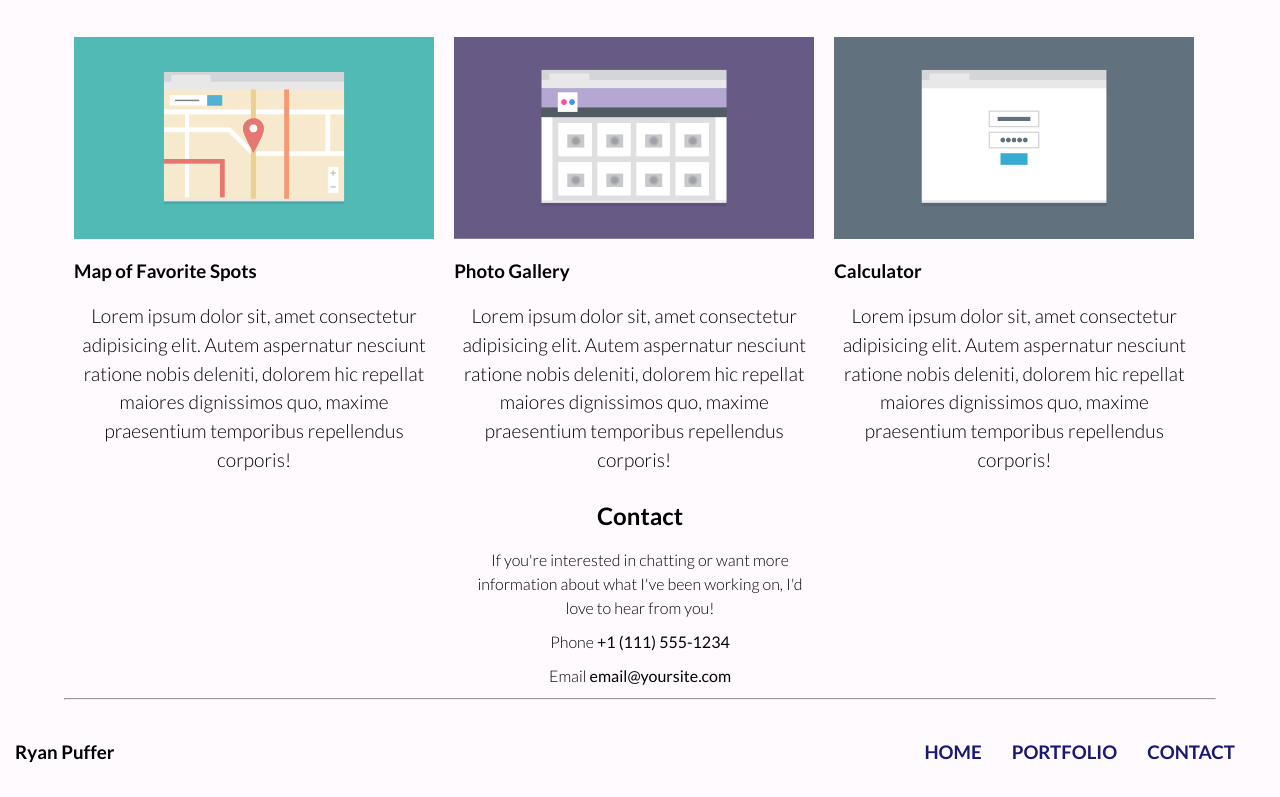
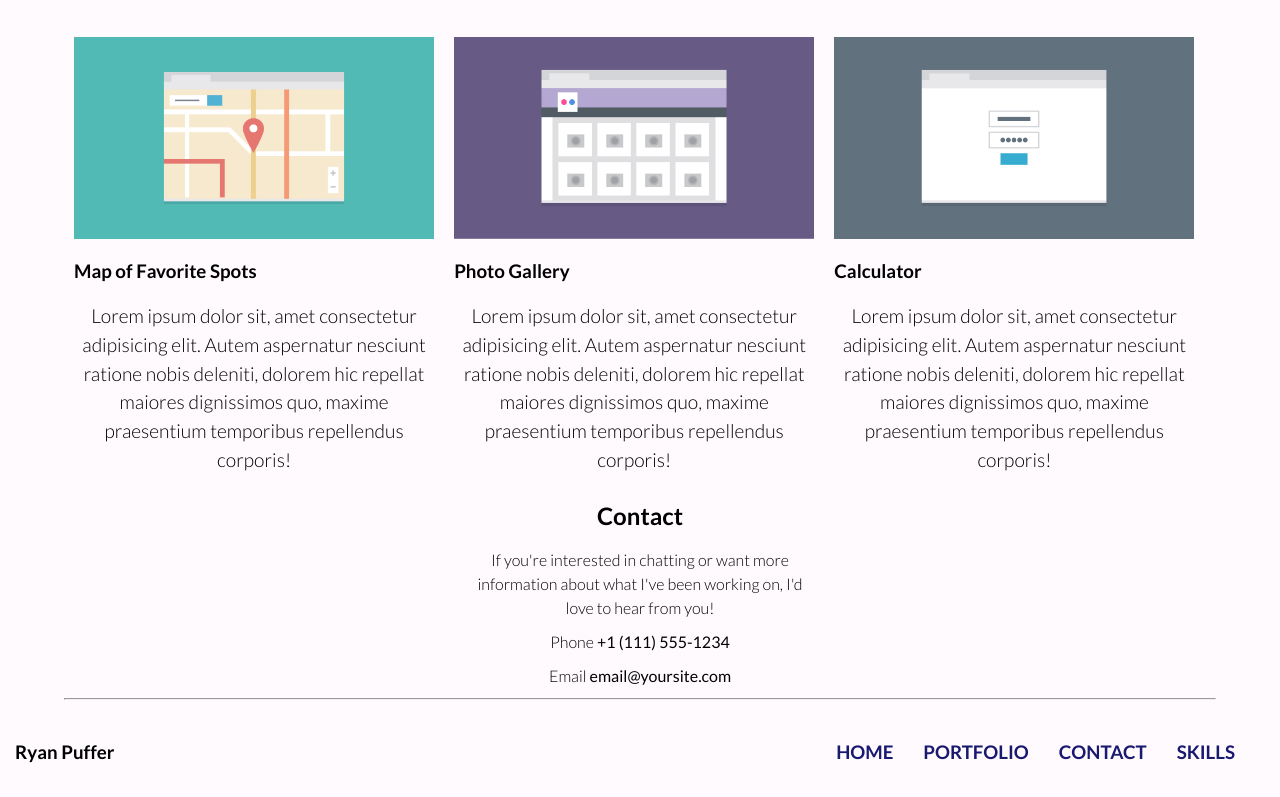
Before and after one commit to ryan-puffer/responsive-portfolio-project, a plain HTML site: page index.html in a window 1280 px wide. Shown: the part 1683-2480 px from the top of the page. Drawn offline with Linux system fonts and the light colour scheme.

Commit message:
fix footer links

```diff
--- a/css/style.css
+++ b/css/style.css
@@ -208,7 +208,7 @@
 		display: none;
 	}
 
-	#footer-nav {
+	.footer-nav {
 		display: inline-block;
 	}
 }
--- a/index.html
+++ b/index.html
@@ -15,7 +15,7 @@
                 <ul class="main-nav">
                     <li><a href="index.html">Home</a></li>
                     <li><a href="#portfolio">Portfolio</a></li>
-                    <li><a href="#contact-link">Contact</a></li>
+                    <li><a href="#bottom">Contact</a></li>
                     <li><a href="#skills">Skills</a></li>
                 </ul>
             </nav>
@@ -83,11 +83,12 @@
             <hr>
         </div>
         <h3 class="footer-name">Ryan Puffer</h3>
-        <nav>
+        <nav id="bottom">
             <h3 class="footer-link"><a id="btt-link" href="#top">Back to top</a></h3>
-            <h3 class="footer-link"><a id="footer-nav" href="#contact">Contact</a></h3>
-            <h3 class="footer-link"><a id="footer-nav" href="#portfolio">Portfolio</a></h3>
-            <h3 class="footer-link"><a id="footer-nav" href="#top">Home</a></h3>
+            <h3 class="footer-link"><a class="footer-nav" href="#skills">Skills</a></h3>
+            <h3 class="footer-link"><a class="footer-nav" href="#bottom">Contact</a></h3>
+            <h3 class="footer-link"><a class="footer-nav" href="#portfolio">Portfolio</a></h3>
+            <h3 class="footer-link"><a class="footer-nav" href="#top">Home</a></h3>
 
 
         </nav>
```
